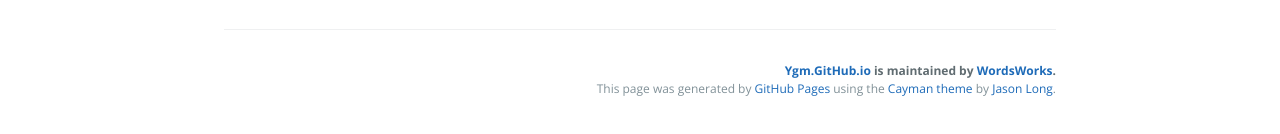
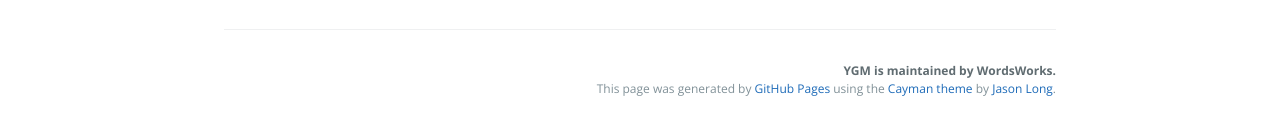
Before and after one commit to WordsWorks/ygm, a plain HTML site: page index.html in a window 1280 px wide. Shown: the part 434-568 px from the top of the page. Drawn offline with nearby package versions, Linux system fonts and the light colour scheme.

Commit message:
change a bit

```diff
--- a/index.html
+++ b/index.html
@@ -2,7 +2,7 @@
 <html lang="en-us">
   <head>
     <meta charset="UTF-8">
-    <title>Ygm.GitHub.io by WordsWorks</title>
+    <title>YGM by WordsWorks</title>
     <meta name="viewport" content="width=device-width, initial-scale=1">
     <link rel="stylesheet" type="text/css" href="stylesheets/normalize.css" media="screen">
     <link href='http://fonts.googleapis.com/css?family=Open+Sans:400,700' rel='stylesheet' type='text/css'>
@@ -20,7 +20,7 @@
 <a id="coming-soon" class="anchor" href="#coming-soon" aria-hidden="true"><span class="octicon octicon-link"></span></a>COMING SOON</h1>
 
       <footer class="site-footer" style="text-align:right; font-size:12px;">
-        <span class="site-footer-owner"><a href="https://github.com/WordsWorks/ygm.github.io">Ygm.GitHub.io</a> is maintained by <a href="https://github.com/WordsWorks">WordsWorks</a>.</span>
+        <span class="site-footer-owner">YGM is maintained by WordsWorks.</span>
 
         <span class="site-footer-credits">This page was generated by <a href="https://pages.github.com">GitHub Pages</a> using the <a href="https://github.com/jasonlong/cayman-theme">Cayman theme</a> by <a href="https://twitter.com/jasonlong">Jason Long</a>.</span>
       </footer>
```
